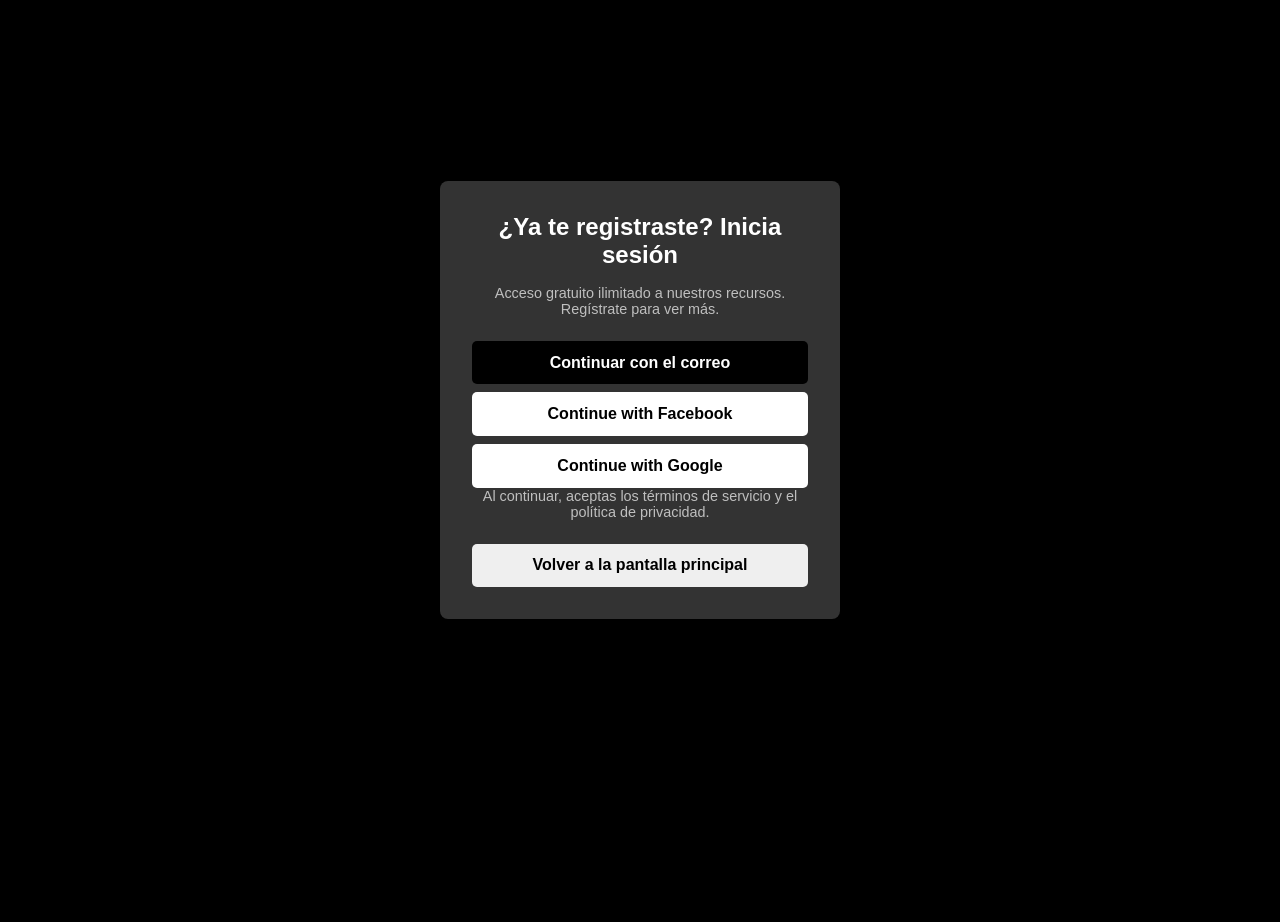
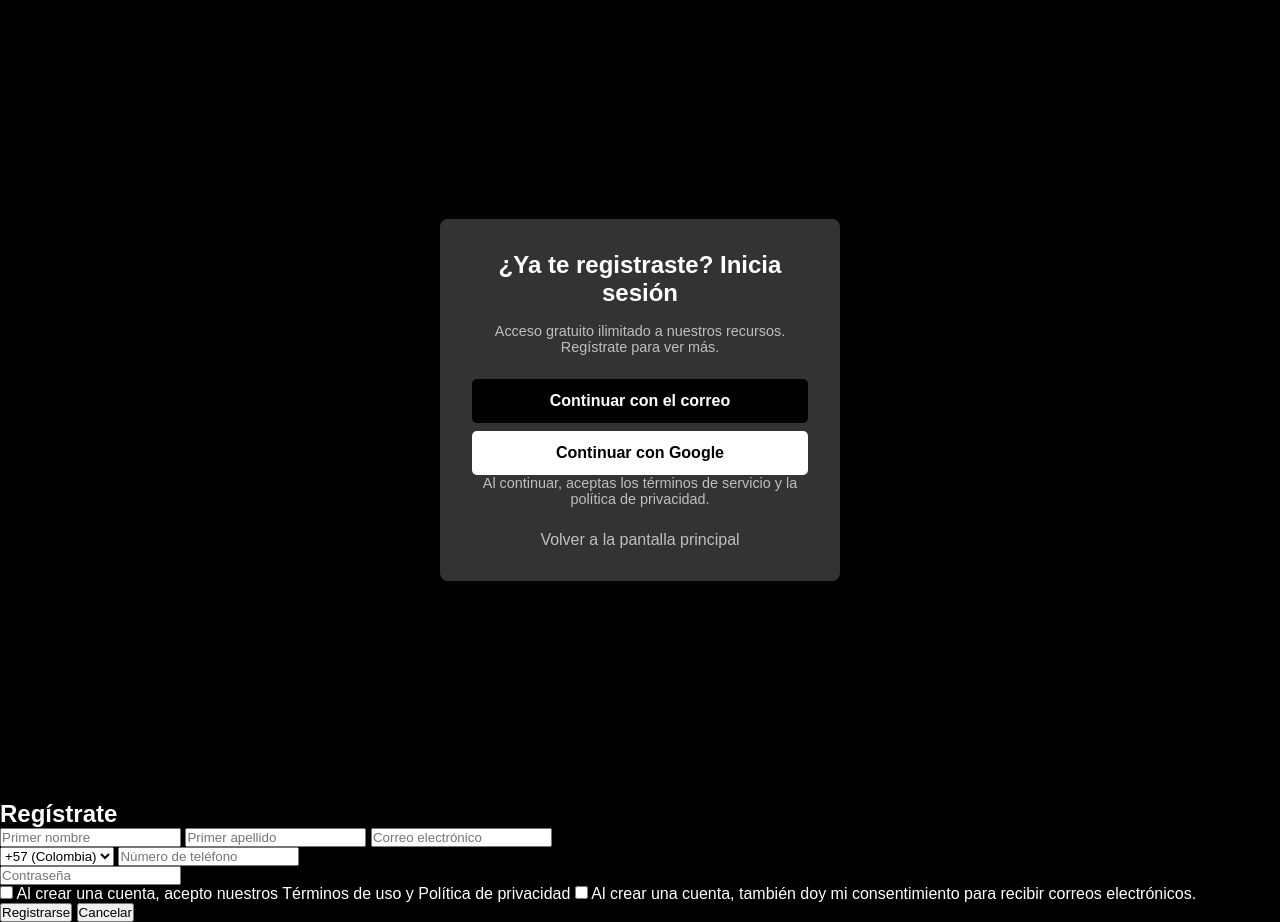
Before and after one commit to mariajose1105/ArtiSound, a plain HTML site: page ArtiSound/registro.html in a window 1280 px wide. Both pictures are taken after a click on the button "Continuar con el correo". Before the commit the page ends 800 px from the top, so only its background shows below. Drawn offline with Linux system fonts and the light colour scheme.

Commit message:
Update registro.html

```diff
--- a/ArtiSound/registro.html
+++ b/ArtiSound/registro.html
@@ -11,13 +11,53 @@
         <div class="register-box">
             <h2>¿Ya te registraste? Inicia sesión</h2>
             <p>Acceso gratuito ilimitado a nuestros recursos. Regístrate para ver más.</p>
-            <button>Continuar con el correo</button>
-            <button>Continue with Facebook</button>
-            <button>Continue with Google</button>
-            <p>Al continuar, aceptas los <a href="#">términos de servicio</a> y el <a href="#">política de privacidad</a>.</p>
-            <button onclick="window.location.href='index.html'" style="margin-top: 20px;">Volver a la pantalla principal</button>
-        </div>
+            <!-- Botón para iniciar el formulario -->
+            <button id="continuarCorreo">Continuar con el correo</button>
+            <button>Continuar con Google</button>
+            <p>Al continuar, aceptas los <a href="#">términos de servicio</a> y la <a href="#">política de privacidad</a>.</p>
+            <a href="index.html" class="regresar">Volver a la pantalla principal</a>
         </div>
     </div>
+
+    <!-- Formulario emergente de registro -->
+    <div class="form-overlay" id="formOverlay" style="display: none;">
+        <div class="form-box">
+            <h2>Regístrate</h2>
+            <form action="#" method="POST">
+                <!-- Campos de información personal -->
+                <input type="text" name="first_name" placeholder="Primer nombre" required>
+                <input type="text" name="last_name" placeholder="Primer apellido" required>
+                <input type="email" name="email" placeholder="Correo electrónico" required>
+                <div class="phone-group">
+                    <select name="country_code" required>
+                        <option value="+57">+57 (Colombia)</option>
+                        <option value="+1">+1 (EE.UU.)</option>
+                        <option value="+52">+52 (México)</option>
+                    </select>
+                    <input type="tel" name="phone" placeholder="Número de teléfono" required>
+                </div>
+                <input type="password" name="password" placeholder="Contraseña" required>
+                <!-- Casillas de aceptación -->
+                <div class="terms">
+                    <label>
+                        <input type="checkbox" name="aceptar_terminos" required>
+                        Al crear una cuenta, acepto nuestros Términos de uso y
+Política de privacidad
+                    </label>
+
+                    <label>
+                        <input type="checkbox" name="aceptar_terminos" required>
+                        Al crear una cuenta, también doy mi consentimiento para recibir
+                        correos electrónicos.
+                    </label>
+                </div>
+                <!-- Botones de acción -->
+                <button type="submit">Registrarse</button>
+                <button type="button" onclick="cerrarFormulario()">Cancelar</button>
+            </form>
+        </div>
+    </div>
+
+    <script src="script.js"></script>
 </body>
 </html>
```
